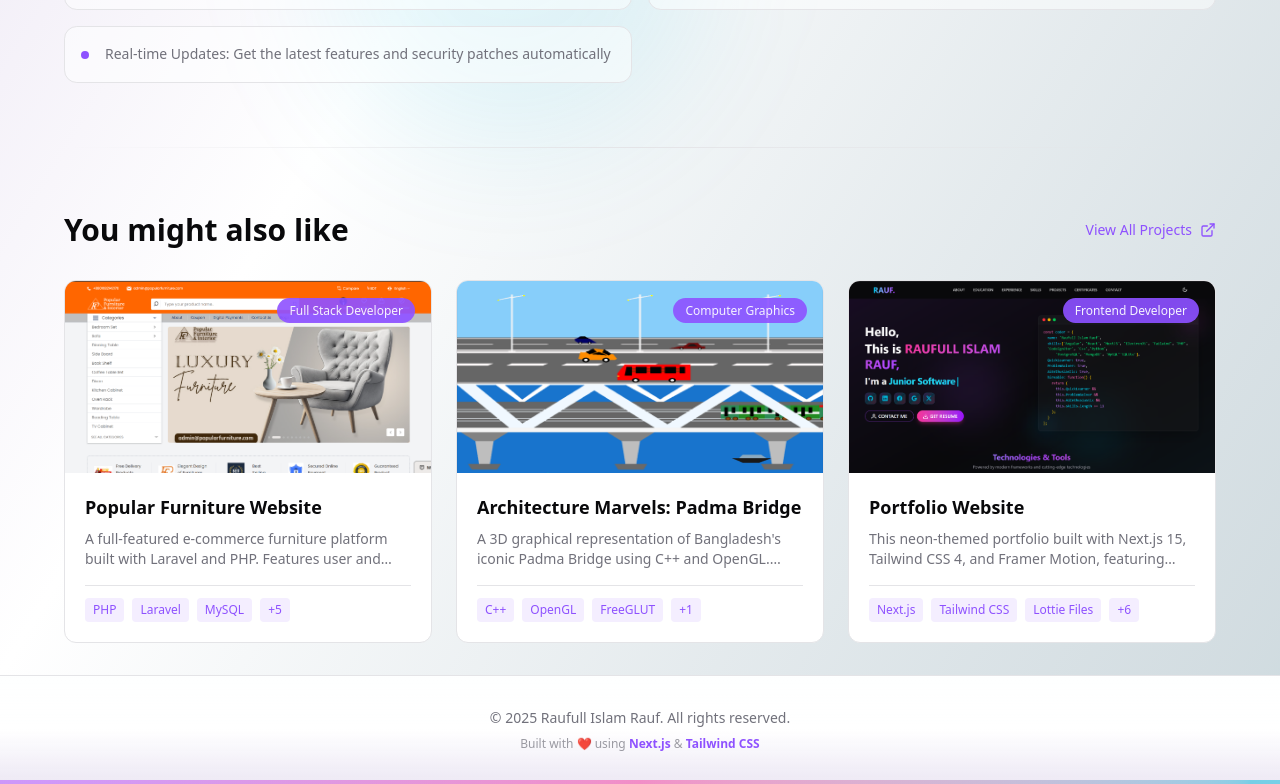
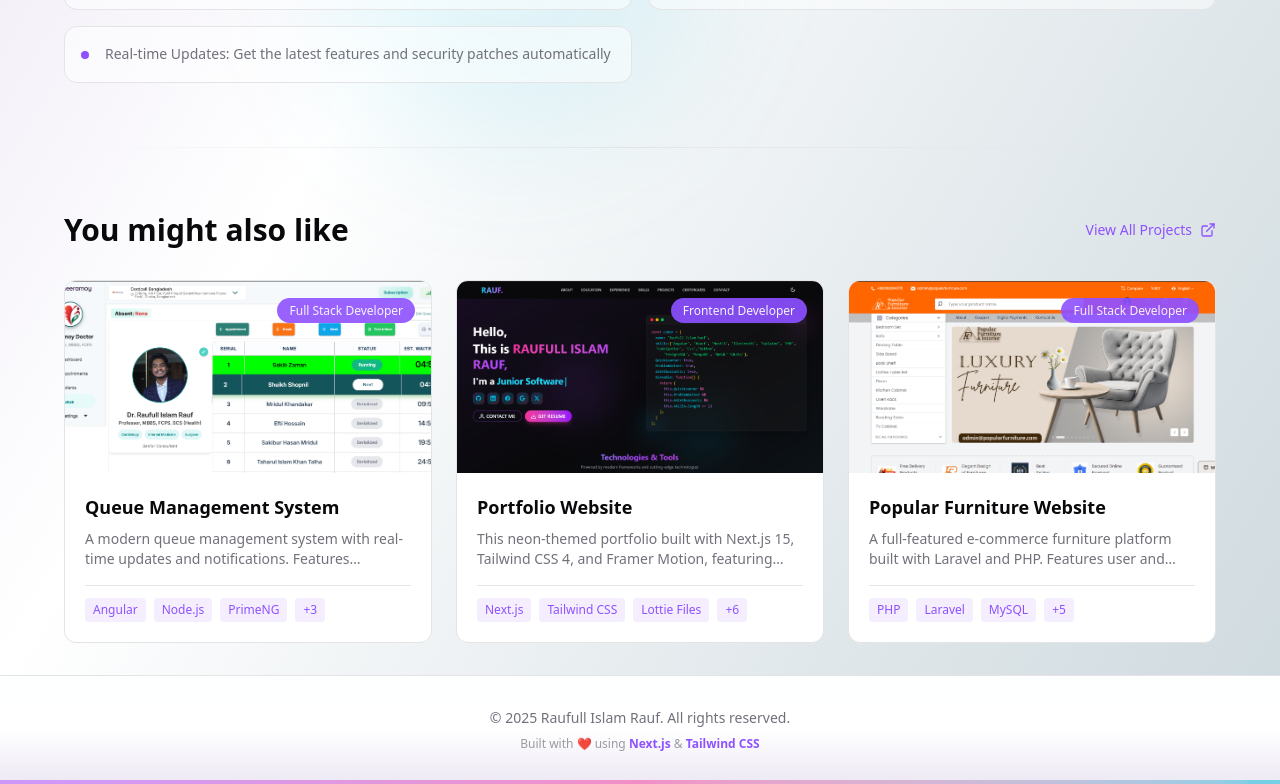
Before and after one commit to Rauf-17/Portfolio-Website, a Next.js app: page /projects/neeramoy-desktop in a window 1280 px wide. Shown: the part 1508-2292 px from the top of the page. Built offline with nearby package versions, Linux system fonts and the light colour scheme.

Commit message:
Added Animations and New projects

```diff
--- a/src/components/reactbits/fade-in.tsx
+++ b/src/components/reactbits/fade-in.tsx
@@ -1,43 +1,140 @@
 "use client";
 
-import { useEffect, useRef } from "react";
-import { gsap } from "gsap";
-import { cn } from "@/lib/utils";
+import React from "react";
+import { motion, useInView } from "framer-motion";
+import { useRef } from "react";
 
 interface FadeInProps {
   children: React.ReactNode;
   delay?: number;
   duration?: number;
+  direction?: "up" | "down" | "left" | "right";
   className?: string;
+  fullWidth?: boolean;
 }
 
 export function FadeIn({
   children,
   delay = 0,
-  duration = 1,
-  className
+  duration = 0.5,
+  direction = "up",
+  className = "",
+  fullWidth = false,
 }: FadeInProps) {
-  const elementRef = useRef<HTMLDivElement>(null);
+  const ref = useRef(null);
+  const isInView = useInView(ref, { once: true, margin: "-100px" });
 
-  useEffect(() => {
-    if (elementRef.current) {
-      gsap.fromTo(
-        elementRef.current,
-        { opacity: 0, y: 20 },
-        {
+  const directions = {
+    up: { y: 40, x: 0 },
+    down: { y: -40, x: 0 },
+    left: { y: 0, x: 40 },
+    right: { y: 0, x: -40 },
+  };
+
+  return (
+    <motion.div
+      ref={ref}
+      initial={{
+        opacity: 0,
+        ...directions[direction],
+      }}
+      animate={
+        isInView
+          ? {
               opacity: 1,
               y: 0,
+              x: 0,
+            }
+          : {
+              opacity: 0,
+              ...directions[direction],
+            }
+      }
+      transition={{
         duration,
         delay,
-          ease: "power3.out"
-        }
+        ease: [0.25, 0.4, 0.25, 1],
+      }}
+      className={`${fullWidth ? "w-full" : ""} ${className}`}
+    >
+      {children}
+    </motion.div>
   );
 }
-  }, [delay, duration]);
+
+// Stagger children animations
+interface StaggerContainerProps {
+  children: React.ReactNode;
+  staggerDelay?: number;
+  className?: string;
+}
+
+export function StaggerContainer({
+  children,
+  staggerDelay = 0.1,
+  className = "",
+}: StaggerContainerProps) {
+  const ref = useRef(null);
+  const isInView = useInView(ref, { once: true, margin: "-50px" });
 
   return (
-    <div ref={elementRef} className={cn(className)}>
+    <motion.div
+      ref={ref}
+      initial="hidden"
+      animate={isInView ? "visible" : "hidden"}
+      variants={{
+        visible: {
+          transition: {
+            staggerChildren: staggerDelay,
+          },
+        },
+      }}
+      className={className}
+    >
       {children}
-    </div>
+    </motion.div>
   );
 }
+
+// Individual stagger items
+interface StaggerItemProps {
+  children: React.ReactNode;
+  direction?: "up" | "down" | "left" | "right";
+  className?: string;
+}
+
+export function StaggerItem({
+  children,
+  direction = "up",
+  className = "",
+}: StaggerItemProps) {
+  const directions = {
+    up: { y: 30, x: 0 },
+    down: { y: -30, x: 0 },
+    left: { y: 0, x: 30 },
+    right: { y: 0, x: -30 },
+  };
+
+  return (
+    <motion.div
+      variants={{
+        hidden: {
+          opacity: 0,
+          ...directions[direction],
+        },
+        visible: {
+          opacity: 1,
+          y: 0,
+          x: 0,
+          transition: {
+            duration: 0.5,
+            ease: [0.25, 0.4, 0.25, 1],
+          },
+        },
+      }}
+      className={className}
+    >
+      {children}
+    </motion.div>
+  );
+}
--- a/src/components/sections/FeaturedProjectSection.tsx
+++ b/src/components/sections/FeaturedProjectSection.tsx
@@ -2,7 +2,7 @@
 
 import React from "react";
 import Link from "next/link";
-import { FadeIn } from "@/components/reactbits/fade-in";
+import { FadeIn, StaggerContainer, StaggerItem } from "@/components/reactbits/fade-in";
 import { ExternalLink, Github } from "lucide-react";
 import Image from "next/image";
 import { projects } from "@/data/projects";
@@ -46,9 +46,9 @@
         </div>
 
         {/* Projects Grid */}
-        <div className="grid grid-cols-1 md:grid-cols-2 lg:grid-cols-3 gap-6">
-          {featuredProjects.map((project, index) => (
-            <FadeIn key={project.id} delay={0.1 + index * 0.1}>
+        <StaggerContainer staggerDelay={0.15} className="grid grid-cols-1 md:grid-cols-2 lg:grid-cols-3 gap-6">
+          {featuredProjects.map((project) => (
+            <StaggerItem key={project.id}>
               <div className="group relative h-full">
                 <div className="relative overflow-hidden rounded-xl border border-border bg-card hover:border-primary/50 transition-all duration-300 group-hover:shadow-xl group-hover:shadow-primary/10 group-hover:-translate-y-2 h-full flex flex-col">
                   {/* Gradient Background Effect */}
@@ -135,9 +135,9 @@
                   </div>
                 </div>
               </div>
-            </FadeIn>
+            </StaggerItem>
           ))}
-        </div>
+        </StaggerContainer>
       </div>
     </section>
   );
--- a/src/components/sections/SkillSection.tsx
+++ b/src/components/sections/SkillSection.tsx
@@ -2,7 +2,7 @@
 
 import React from "react";
 import Lottie from "lottie-react";
-import { FadeIn } from "@/components/reactbits/fade-in";
+import { FadeIn, StaggerContainer, StaggerItem } from "@/components/reactbits/fade-in";
 import developerSkillsAnimation from "../../../public/lottiefiles/developer skills.json";
 import {
   SiTypescript,
@@ -160,9 +160,9 @@
           </FadeIn>
 
           {/* Right Side - Skill Cards Grid */}
-          <div className="grid grid-cols-1 sm:grid-cols-2 gap-6 auto-rows-auto">
-            {skillCategories.map((category, index) => (
-              <FadeIn key={category.id} delay={0.3 + index * 0.1}>
+          <StaggerContainer staggerDelay={0.15} className="grid grid-cols-1 sm:grid-cols-2 gap-6 auto-rows-auto">
+            {skillCategories.map((category) => (
+              <StaggerItem key={category.id}>
                 <div className="group relative h-full">
                   <div className="relative overflow-hidden rounded-xl border border-border bg-card hover:border-primary/50 transition-all duration-300 group-hover:shadow-xl group-hover:shadow-primary/10 group-hover:-translate-y-1 h-full flex flex-col">
                     {/* Gradient Background Effect */}
@@ -198,9 +198,9 @@
                     </div>
                   </div>
                 </div>
-              </FadeIn>
+              </StaggerItem>
             ))}
-          </div>
+          </StaggerContainer>
         </div>
       </div>
     </section>
--- a/src/data/projects.tsx
+++ b/src/data/projects.tsx
@@ -79,7 +79,7 @@
       "Fast-loading performance using modern optimization techniques"
     ],
     githubUrl: "https://github.com/Rauf-17/Portfolio-Website",
-    liveUrl: "https://portfolio-demo.com",
+    liveUrl: "https://raufislam.me",
     gradient: "from-orange-500 to-red-500",
     date: "2025",
     status: "Completed"
@@ -109,6 +109,60 @@
   },
   {
     id: 5,
+    slug: "erp-solution",
+    title: "ERP Solution",
+    shortDescription: "A comprehensive Enterprise Resource Planning system built with PHP and modern web technologies. Features complete business management tools including inventory, sales, HR, and accounting modules with cPanel hosting integration.",
+    fullDescription: "ERP Solution is an enterprise-grade resource planning system designed to streamline business operations. Built with PHP and modern frameworks, this solution provides comprehensive modules for managing inventory, sales, human resources, accounting, and customer relationships. The system integrates seamlessly with cPanel for easy deployment and management.",
+    category: "Backend Developer",
+    image: "/projects/erp.png",
+    technologies: ["PHP", "React", "AngularJS", "RequireJS", "MySQL", "Cpanel"],
+    features: [
+      "Complete business management suite with multiple integrated modules",
+      "Inventory management with real-time stock tracking and alerts",
+      "Sales and order processing with automated invoicing",
+      "Human resource management including payroll and attendance",
+      "Accounting module with financial reporting and analytics",
+      "Customer relationship management (CRM) integration",
+      "Role-based access control for different user levels",
+      "cPanel integration for easy hosting and deployment",
+      "Responsive dashboard with real-time data visualization",
+      "Multi-language and multi-currency support"
+    ],
+    githubUrl: "https://github.com/Rauf-17",
+    liveUrl: "https://erp.maddtechbd.com",
+    gradient: "from-indigo-500 to-purple-500",
+    date: "2024",
+    status: "Completed"
+  },
+  {
+    id: 6,
+    slug: "madd-technology-website",
+    title: "MADD Technology Website",
+    shortDescription: "A modern corporate website for MADD Technology built with Angular and TypeScript. Features responsive design, elegant UI with Google Fonts and Font Awesome icons, and optimized performance for showcasing company services and portfolio.",
+    fullDescription: "MADD Technology Website is a professional corporate web presence built with Angular and modern web technologies. The website showcases the company's services, portfolio, and expertise in software development and IT solutions. With a clean, modern design and intuitive navigation, the site provides an excellent user experience across all devices.",
+    category: "Frontend Developer",
+    image: "/projects/madd-web.png",
+    technologies: ["Angular", "TypeScript", "Laravel", "PHP", "Bootstrap", "MySQL"],
+    features: [
+      "Fully responsive design optimized for all screen sizes",
+      "Modern and professional UI with smooth animations",
+      "Service showcase with detailed descriptions and visuals",
+      "Portfolio section highlighting completed projects",
+      "Company information and team profiles",
+      "Contact form with email integration",
+      "SEO-optimized for better search engine visibility",
+      "Fast loading with lazy loading and code optimization",
+      "Cross-browser compatibility",
+      "Interactive elements with engaging user experience"
+    ],
+    githubUrl: "https://github.com/Rauf-17",
+    liveUrl: "https://maddtechbd.com/",
+    gradient: "from-teal-500 to-green-500",
+    date: "2025",
+    status: "Completed"
+  },
+  {
+    id: 7,
     slug: "pc-builder-component-shopping",
     title: "PC Builder & Component Shopping",
     shortDescription: "A comprehensive Windows desktop application for building custom PCs and shopping computer components. Features role-based access control with Admin, Staff, and Buyer roles, product management, order tracking, and inventory management.",
@@ -130,7 +184,7 @@
     status: "Completed"
   },
   {
-    id: 6,
+    id: 8,
     slug: "padma-bridge-3d-visualization",
     title: "Architecture Marvels: Padma Bridge",
     shortDescription: "A 3D graphical representation of Bangladesh's iconic Padma Bridge using C++ and OpenGL. Features multiple environmental scenarios (day, night, rain), animated vehicles and boats, interactive scene switching, and real-time rendering.",
```
Also changed, not shown: src/components/sections/AboutSection.tsx (+17 -6 lines), public/projects/erp.png (added), public/projects/madd-web.png (added). Lines whose indentation alone changed are shown as unchanged.
